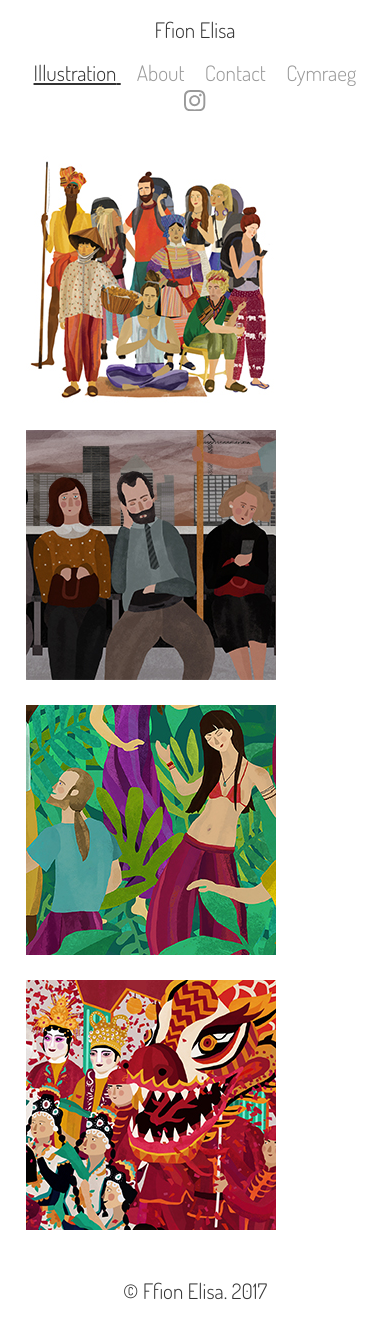
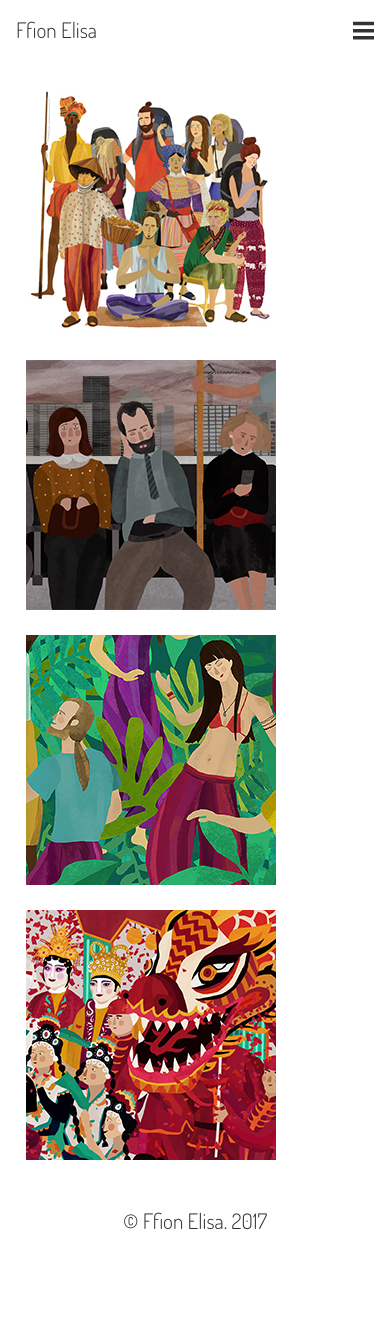
Before and after one commit to danprince/ffionelisa.com, a Jekyll site: the page built from index.html, in a window 390 px wide. Built offline with Jekyll 4.4.1, drawn with Linux system fonts in a browser that asks for light colours; nearby versions of some CDN libraries; after the commit the page ends 1266 px from its top, so only the background shows below that.

Commit message:
adds swipes/mobile menus

```diff
--- a/_includes/header.html
+++ b/_includes/header.html
@@ -4,7 +4,8 @@
       <h1 class="site-title">{{site.title}}</h1>
     </a>
   </div>
-  <div class="header-right">
+  <div class="header-right mobile-only">
+    <svg class="menu-icon" id="mobile-menu" xmlns="http://www.w3.org/2000/svg" fill="currentColor" width="1em" height="1em" viewBox="0 0 24 24"><path d="M24 6h-24v-4h24v4zm0 4h-24v4h24v-4zm0 8h-24v4h24v-4z"/></svg>
     <nav class="site-nav">
       <a class="{% if page.url == '/' %}active{% endif %}" href="/">
         <span data-lang="en">Illustration</span>
--- a/assets/main.js
+++ b/assets/main.js
@@ -54,6 +54,7 @@ var Modal = {
 };
 
 var Events = {
+  touchStart: null,
   onModalClick: function(event) {
     var dataIndex = $(this).attr('data-index');
     var index = Number(dataIndex);
@@ -75,13 +76,40 @@ var Events = {
   },
   onShowCymraeg: function() {
     setLanguage('cy');
+  },
+  onNextModal: function() {
+    Modal.next();
+  },
+  onTouchStart: function(event) {
+    Events.touchStart = event.touches[0];
+  },
+  onTouchEnd: function(event) {
+    var touchEnd = event.changedTouches[0];
+    var touchStart = Events.touchStart;
+
+    if (touchEnd.screenX < touchStart.screenX) {
+      return Modal.next();
+    }
+
+    if (touchEnd.screenX > touchStart.screenX) {
+      Modal.prev();
+    }
+  },
+  onToggleMobileMenu: function(event) {
+    let nav = $('.site-nav');
+    let showing = nav.attr('data-showing') === 'true';
+    nav.attr('data-showing', !showing);
+    $(document.body).attr('data-no-scroll', !showing);
   }
 };
 
 $(window).on('keyup', Events.onKeyUp);
+$(window).on('touchstart', Events.onTouchStart);
+$(window).on('touchend', Events.onTouchEnd);
 
 $('.image-block').on('click', Events.onModalClick);
 $('.overlay').on('click', Events.onOverlayClick),
 $('.overlay-close').on('click', Events.onOverlayClick),
 $('#lang-en').on('click', Events.onShowEnglish);
 $('#lang-cy').on('click', Events.onShowCymraeg);
+$('#mobile-menu').on('click', Events.onToggleMobileMenu);
--- a/assets/style.css
+++ b/assets/style.css
@@ -5,6 +5,10 @@ body {
   font-size: 16pt;
   min-width: 280px;
   color: #333;
+}
+
+body[data-no-scroll=true] {
+  overflow: hidden;
 }
 
 img {
@@ -66,6 +70,12 @@ body[data-lang="cy"] [data-lang="en"] {
   bottom: -0.15em;
 }
 
+.menu-icon {
+  position: relative;
+  bottom: -0.15em;
+  cursor: pointer;
+}
+
 .site-nav a {
   margin: 0 16px;
   color: #999;
@@ -117,6 +127,7 @@ body[data-lang="cy"] [data-lang="en"] {
   color: white;
   text-align: center;
   transition-duration: 0.3s;
+  cursor: pointer;
 }
 
 .image-preview hr {
@@ -322,7 +333,40 @@ body[data-lang="cy"] [data-lang="en"] {
   color: #6ea96e;
 }
 
+.mobile-only {
+  display: none;
+}
+
 @media (max-width: 660px) {
+  .mobile-only {
+    display: block;
+  }
+
+  .header-right {
+    text-align: right;
+  }
+
+  .site-nav {
+    display: none;
+    position: fixed;
+    top: 60px;
+    left: 0;
+    right: 0;
+    bottom: 0;
+    background: rgba(255, 255, 255, .99);
+    text-align: center;
+    z-index: 100;
+  }
+
+  .site-nav[data-showing=true] {
+    display: block;
+  }
+
+  .site-nav a {
+    display: block;
+    padding: 8px 0;
+  }
+
   .site-header {
     text-align: center;
   }
@@ -331,17 +375,8 @@ body[data-lang="cy"] [data-lang="en"] {
     padding: 16px;
   }
 
-  .header-left {
-    float: none;
-    margin-bottom: 16px;
-  }
-
   .image-block img {
     width: 100%;
-  }
-
-  .header-right {
-    float: none;
   }
 
   .site-nav a {
```
